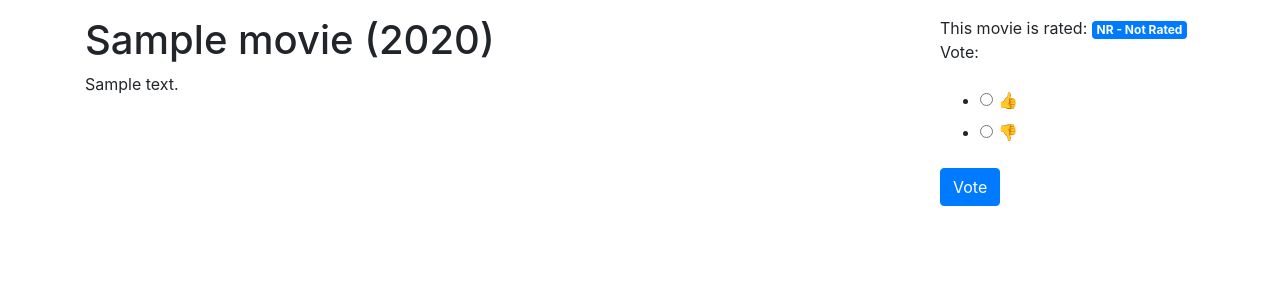
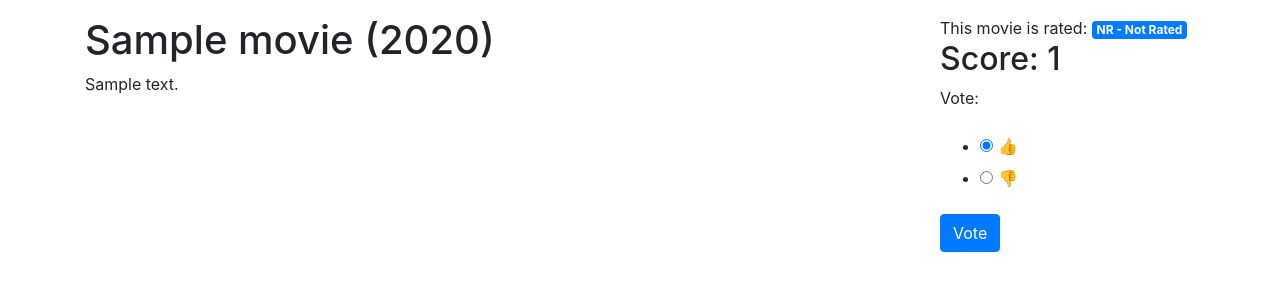
Before and after one commit to Vector22/MyFlix, a Django app: page /movie/1 in a window 1280 px wide. Shown: the part 40-340 px from the top of the page. Run offline with Django 3.2, Linux system fonts and the light colour scheme; a user stored in the database is signed in; tables that the repository leaves empty hold one stand-in row (values such as "Sample post"); some libraries are stand-ins or nearby versions.

Commit message:
Resolved vote issue and added score functionalities for each movie...

```diff
--- a/django/core/forms.py
+++ b/django/core/forms.py
@@ -18,7 +18,7 @@ class VoteForm(forms.ModelForm):
         disabled=True
     )
 
-    vote = forms.ChoiceField(
+    value = forms.ChoiceField(
         label='Vote',
         widget=forms.RadioSelect,
         choices=Vote.VALUE_CHOICES
@@ -26,4 +26,4 @@ class VoteForm(forms.ModelForm):
 
     class Meta:
         model = Vote
-        fields = ('vote', 'user', 'movie')
+        fields = ('value', 'user', 'movie')
--- a/django/core/models.py
+++ b/django/core/models.py
@@ -2,6 +2,7 @@ from django.db import models
 from django.utils import timezone
 from django.urls import reverse
 from django.template.defaultfilters import slugify
+from django.db.models.aggregates import Sum
 from django.conf import settings
 
 
@@ -15,6 +16,11 @@ class MovieManager(models.Manager):
         qs = self.get_queryset()
         qs = qs.select_related('director')
         qs = qs.prefetch_related('writers', 'actors')
+        return qs
+
+    def all_related_persons_and_score(self):
+        qs = self.all_related_persons()
+        qs = qs.annotate(score=Sum('vote__value'))
         return qs
 
 
@@ -173,7 +179,7 @@ class Vote(models.Model):
         (DOWN, "👎"),
     )
 
-    value = models.SmallIntegerField(choices=VALUE_CHOICES)
+    value = models.SmallIntegerField(choices=VALUE_CHOICES, null=True)
     user = models.ForeignKey(settings.AUTH_USER_MODEL,
                              on_delete=models.CASCADE)
     movie = models.ForeignKey(Movie, on_delete=models.CASCADE)
--- a/django/core/templates/core/movie_detail.html
+++ b/django/core/templates/core/movie_detail.html
@@ -21,6 +21,12 @@
 </div>
 
 <div>
+    <h2>
+        Score: {{ object.score | default_if_none:"Not voted yet" }}
+    </h2>
+</div>
+
+<div>
     {% if vote_form %}
     <form method="POST" action="{{ vote_form_url }}">
         {% csrf_token %}
--- a/django/core/views.py
+++ b/django/core/views.py
@@ -18,7 +18,7 @@ class MovieList(ListView):
 
 
 class MovieDetail(DetailView):
-    queryset = Movie.objects.all_related_persons()
+    queryset = Movie.objects.all_related_persons_and_score()
     # We can omit the template_name because django
     # search the associated template with this pattern
     # 'app_name/ModelName_detail.html'
```
Also changed, not shown: django/core/migrations/0007_auto_20190815_2017.py (added).
